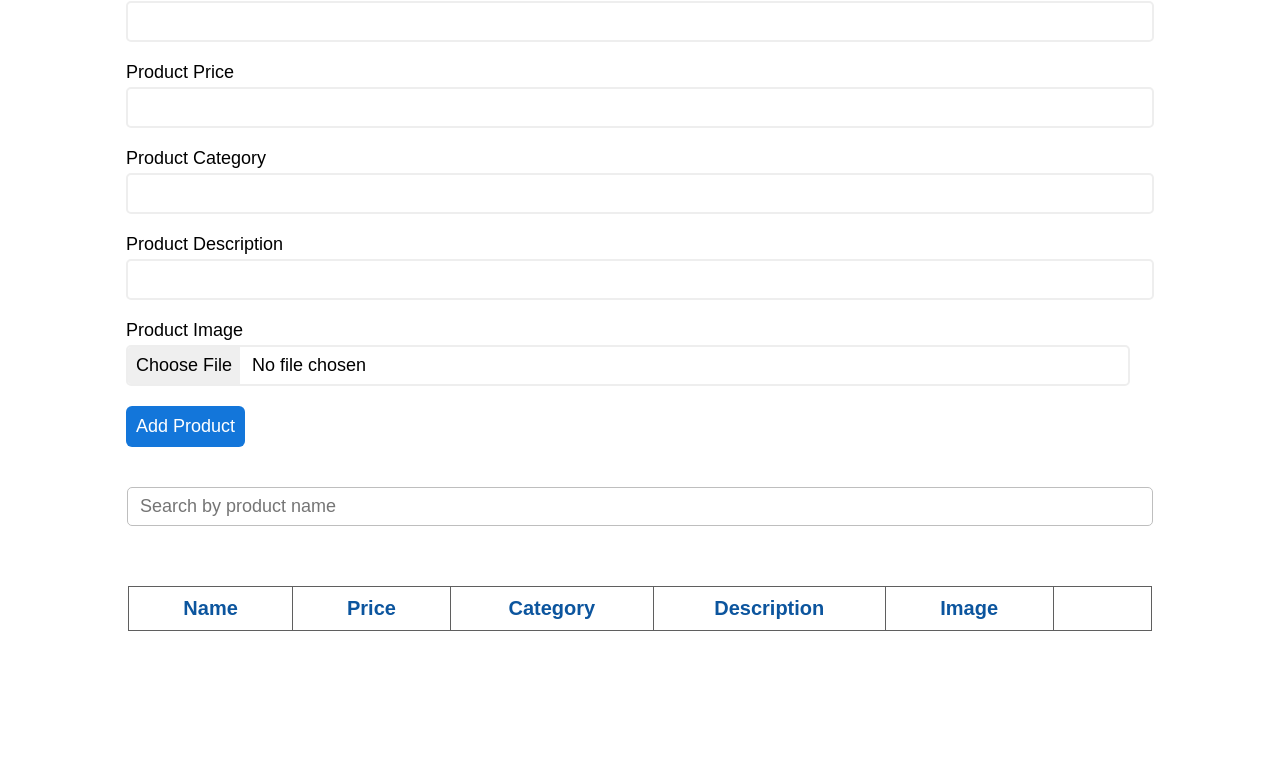
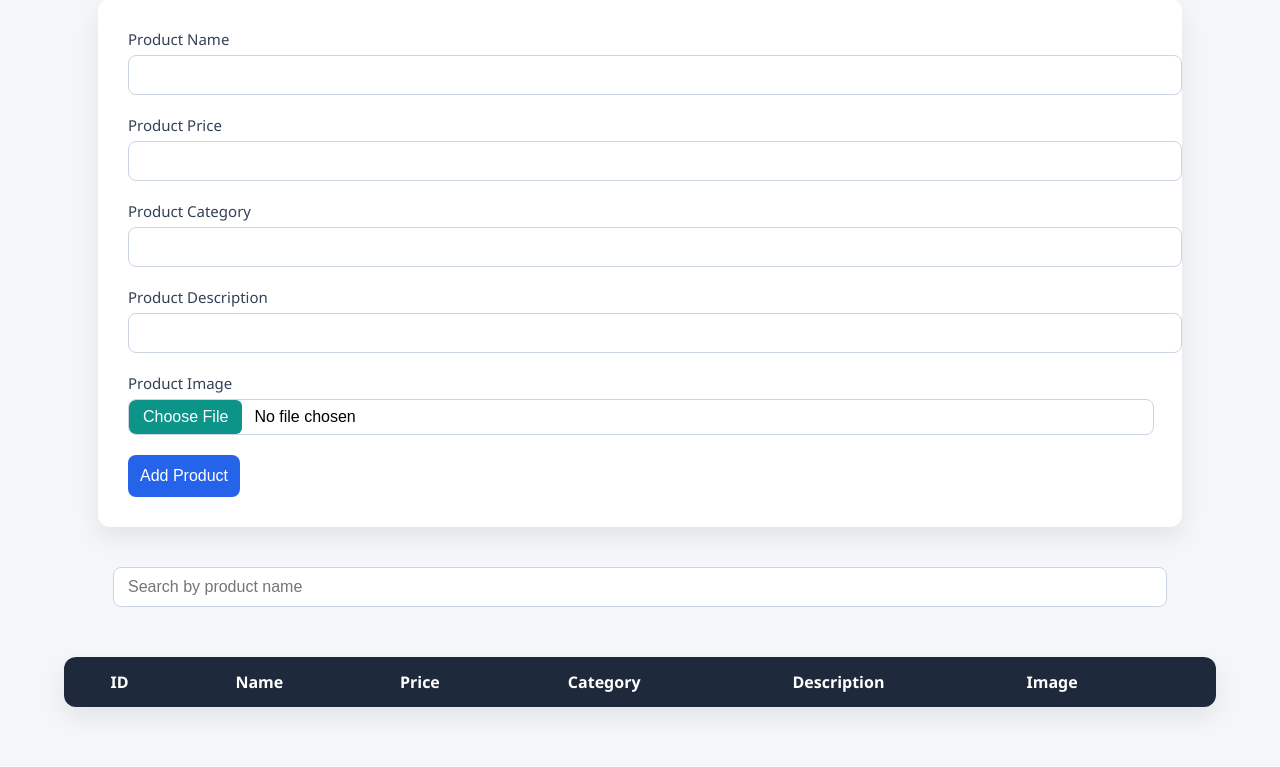
Before and after one commit to EbramAyman10/Product-Dashboard-CRUD-, a plain HTML site: page index.html in a window 1280 px wide. Shown: the part 104-871 px from the top of the page. Before the commit the page ends 800 px from the top, so only its background shows below. Drawn offline with Linux system fonts and the light colour scheme.

Commit message:
add images in project

```diff
--- a/css/style.css
+++ b/css/style.css
@@ -1,116 +1,196 @@
 body {
   margin: 0;
   padding: 0;
-  font-family: sans-serif;
+  font-family: "Segoe UI", Tahoma, sans-serif;
+  background-color: #f4f6f9;
 }
 
+
 .header {
-  color: rgb(67, 67, 211);
+  color: #1e3a8a;
   text-align: center;
+  margin: 30px 0;
+  font-size: 32px;
 }
+
 
 .form-sec {
   display: flex;
   justify-content: center;
   align-items: center;
 }
+
+
 .add-product {
+  padding: 30px;
+  width: 80%;
+  background-color: #ffffff;
+  box-shadow: 0 10px 25px rgba(0, 0, 0, 0.08);
   display: flex;
   flex-direction: column;
-  justify-content: center;
   align-items: start;
+  border-radius: 12px;
 }
+
+
 .add-product div {
+  width: 100%;
   display: flex;
   flex-direction: column;
-  justify-content: center;
-  align-items: start;
   margin-bottom: 20px;
 }
+
+
 .add-product input {
-  width: 1000px;
-  border: 2px solid #eee;
-  border-radius: 5px;
-  padding: 8px 12px;
-  font-size: 18px;
+  width: 100%;
+  border: 1px solid #cbd5e1;
+  border-radius: 8px;
+  padding: 10px 14px;
+  font-size: 16px;
+  transition: 0.3s;
 }
+
+.add-product input:focus {
+  border-color: #2563eb;
+  outline: none;
+}
+
 
 .add-product input[type="file"] {
   padding: 0;
+  background-color: #ffffff;
 }
 
 .add-product input[type="file"]::file-selector-button {
-  padding: 8px;
+  padding: 8px 14px;
   border: none;
+  border-radius: 6px;
   cursor: pointer;
   margin-right: 12px;
+  background-color: #0d9488;
+  color: white;
 }
 
+
 .add-product label {
-  font-size: 18px;
-  margin-bottom: 4px;
+  font-size: 15px;
+  margin-bottom: 6px;
+  color: #334155;
 }
 
+
 .add-product .btn {
-  font-size: 18px;
-  padding: 10px;
-  border-radius: 6px;
+  font-size: 16px;
+  padding: 12px;
+  border-radius: 8px;
   border: none;
   color: white;
-  background-color: rgb(19, 118, 218);
+  background-color: #2563eb;
   cursor: pointer;
+  transition: 0.3s;
 }
+
+.add-product .btn:hover {
+  background-color: #1e40af;
+}
+
 
 .search {
   text-align: center;
   margin-top: 40px;
 }
+
 .search input {
-  width: 1000px;
-  border: 1px solid #bebebe;
-  border-radius: 5px;
-  padding: 8px 12px;
-  font-size: 18px;
+  width: 80%;
+  border: 1px solid #cbd5e1;
+  border-radius: 8px;
+  padding: 10px 14px;
+  font-size: 16px;
 }
 
+
 .product-display {
-  margin-top: 60px;
+  margin-top: 50px;
   display: flex;
   justify-content: center;
-  align-items: center;
   margin-bottom: 60px;
 }
+
 
 .table-data {
   text-align: center;
   border-collapse: collapse;
-  font-size: 20px;
+  font-size: 16px;
   text-transform: capitalize;
-  width: 80%;
+  width: 90%;
+  background-color: #ffffff;
+  box-shadow: 0 10px 25px rgba(0, 0, 0, 0.08);
+  border-radius: 12px;
+  overflow: hidden;
 }
+
 
 table,
 td,
 th {
-  border: 1px solid #5f5f5f;
-  padding: 10px 40px;
-
+  border: none;
+  padding: 14px 20px;
 }
 
 
+.table-data thead {
+  background-color: #1e293b;
+}
+
 .table-data th {
-  color: rgb(12, 85, 158);
-  font-weight: bold;
+  color: #ffffff;
+  font-weight: 600;
 }
+
+
+.table-data tbody tr:nth-child(even) {
+  background-color: #f1f5f9;
+}
+
+.table-data tbody tr:hover {
+  background-color: #e2e8f0;
+}
+
+
 .table-data .js-delete {
-  font-size: 18px;
-  padding: 10px;
-  border-radius: 6px;
+  font-size: 14px;
+  padding: 8px 14px;
+  border-radius: 8px;
   border: none;
   color: white;
-  background-color:tomato;
+  background-color: #dc2626;
   cursor: pointer;
+  transition: 0.3s;
 }
-.table-body img{
-  width: 90px;
+
+.table-data .js-delete:hover {
+  background-color: #991b1b;
 }
+
+
+.table-body img {
+  width: 70px;
+  height: 70px;
+  object-fit: cover;
+  border-radius: 8px;
+}
+
+
+@media (max-width: 768px) {
+  .add-product {
+    width: 95%;
+  }
+
+  .search input {
+    width: 95%;
+  }
+
+  .table-data {
+    font-size: 14px;
+  }
+}
--- a/index.html
+++ b/index.html
@@ -46,6 +46,7 @@
     <div class="product-display">
       <table class="table-data">
         <thead>
+          <th>ID</th>
           <th>Name</th>
           <th>Price</th>
           <th>Category</th>
--- a/javascript/main.js
+++ b/javascript/main.js
@@ -58,8 +58,9 @@ function renderData(value = "") {
   filterProduct.forEach((product, index) => {
     tableBody.innerHTML += `
            <tr>
+          <td>${index + 1}</td>
           <td>${product.productName}</td>
-          <td>${product.price}</td>
+          <td>$${product.price}</td>
           <td>${product.category}</td>
           <td>${product.desc}</td>
           <td><img src="${product.img}" /></td>
@@ -70,7 +71,7 @@ function renderData(value = "") {
 }
 
 function deleteProduct(index) {
-  products = products.splice(index, 1);
+  products.splice(index, 1);
   saveData();
   renderData();
 }
```
Also changed, not shown: images/asus tuf f15.webp (added), images/asus vivobook.webp (added), images/iphone 16 pro max.webp (added), images/iphone 17 pro max.webp (added).
